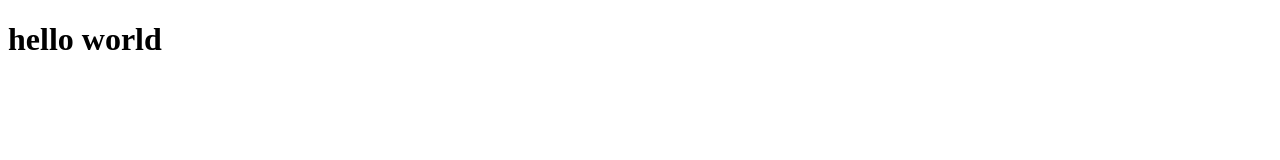
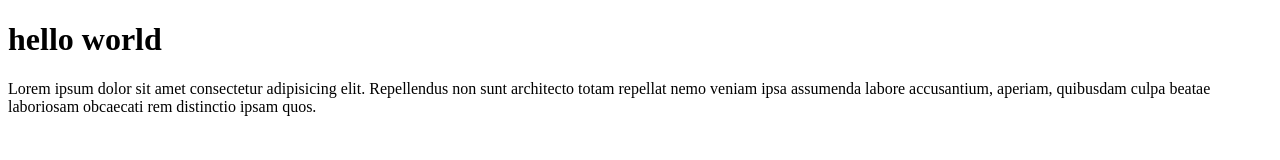
Before and after one commit to mhkdwibst/wpu-git-test, a plain HTML site: page index.html in a window 1280 px wide. Drawn offline with Linux system fonts and the light colour scheme.

Commit message:
menambahkan paragraf

```diff
--- a/index.html
+++ b/index.html
@@ -9,6 +9,9 @@
 
 <body>
     <h1>hello world</h1>
+    <p>Lorem ipsum dolor sit amet consectetur adipisicing elit. Repellendus non sunt architecto totam repellat nemo
+        veniam ipsa assumenda labore accusantium, aperiam, quibusdam culpa beatae laboriosam obcaecati rem distinctio
+        ipsam quos.</p>
 </body>
 
 </html>
```
